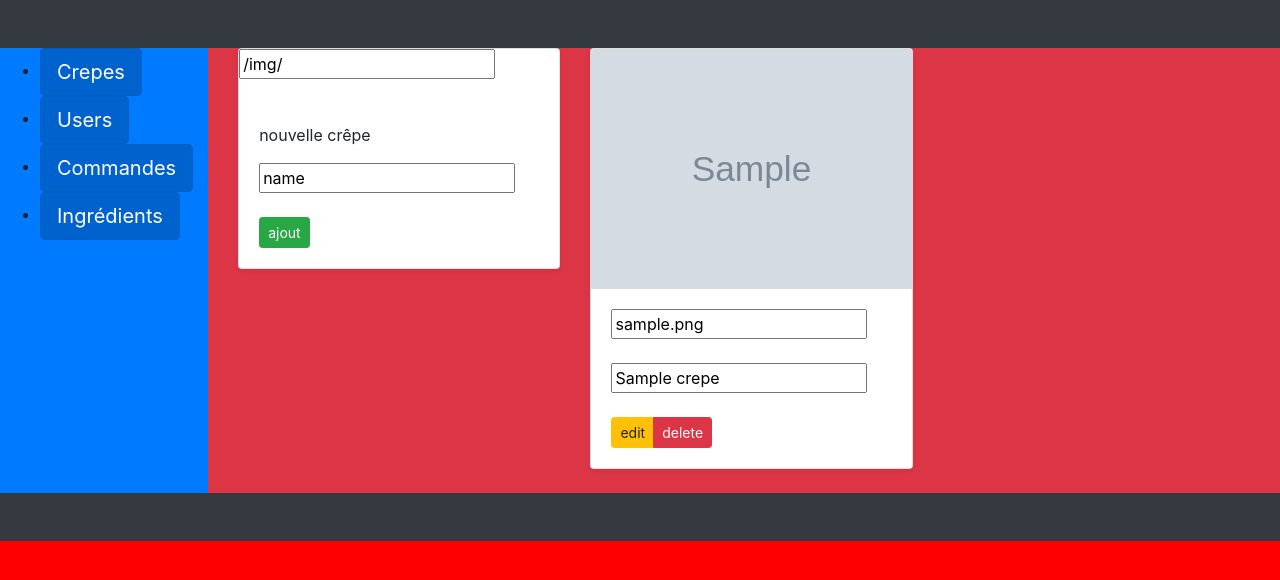
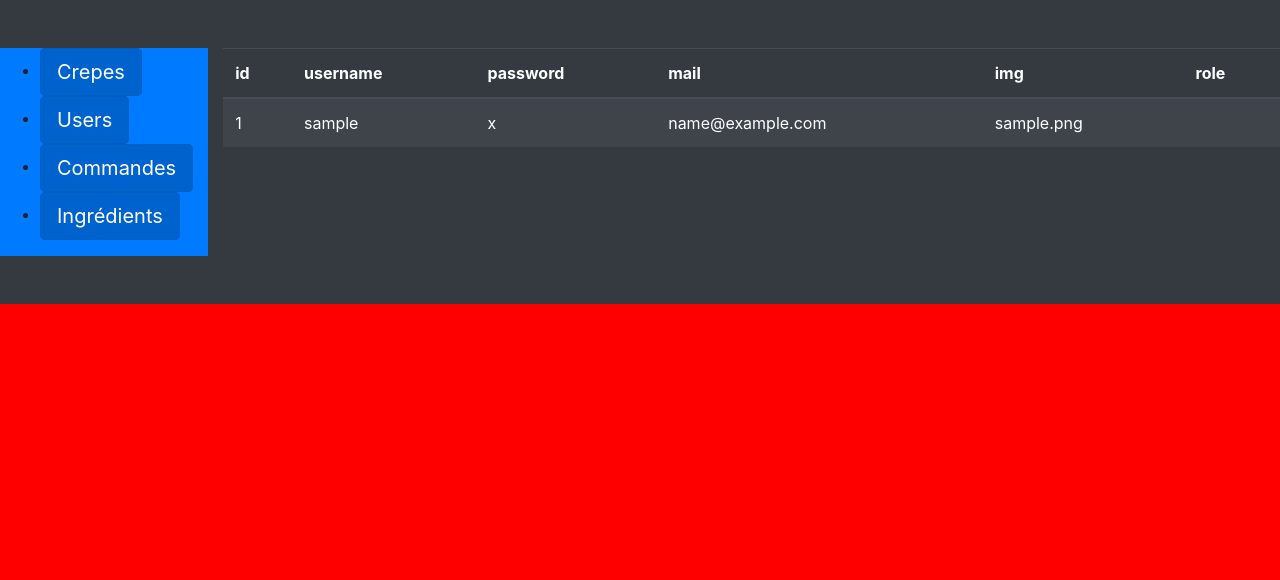
Before and after one commit to san-gi/creperie-php, a PHP site: page /admin/user in a window 1280 px wide. Shown: the part 56-636 px from the top of the page. Run offline with PHP 8.4, Linux system fonts and the light colour scheme; tables that the repository leaves empty or names only in its code hold one stand-in row (values such as "Sample post"); grey boxes marked "Sample" are stand-in pictures.

Commit message:
tableau utilisateur back office

```diff
--- a/src/Modéle/userManager.php
+++ b/src/Modéle/userManager.php
@@ -39,4 +39,19 @@
             return $result[0];
         }
     }
+
+    public function getAll()
+    {
+
+        $request = 'select * from user';
+        $query = $this->connexion->prepare($request);
+        $result = array();
+        if ($query->execute()) {
+            foreach ($query as $row) {
+                $result[] = new user($row);
+            }
+            return $result;
+        }
+
+    }
 }
--- a/src/controller/adminController.php
+++ b/src/controller/adminController.php
@@ -5,6 +5,7 @@
 use App\Modéle\CrepeManager;
 
 use App\Modéle\Crepe;
+use App\Modéle\userManager;
 
 class adminController
 {
@@ -13,6 +14,10 @@
     public $render;
     public $crepeManager;
     public $crepes;
+    public $userManager;
+    public $users;
+    public $commandesManager;
+    public $commandes;
     public $table;
     public $user;
 
@@ -23,10 +28,30 @@
         else
             $this->user = $this->renderer("../Src/Vue/userNoConnect.php");
         $this->title = "admin";
-        $this->crepeManager = new CrepeManager();
-        $this->crepeManager->setConnexion();
+
+
+
+        switch ($_SERVER["REQUEST_URI"]){
+            case "/admin/crepes":
+                $this->crepeManager = new CrepeManager();
+                $this->crepeManager->setConnexion();
+                $this->crepes = $this->crepeManager->getAll();
+                $this->table = $this->renderer("../Src/Vue/admin/crepes.php");
+                break;
+            case "/admin/user":
+                $this->userManager = new userManager();
+                $this->userManager->setConnexion();
+                $this->users = $this->userManager->getAll();
+                $this->table = $this->renderer("../Src/Vue/admin/users.php");
+                break;
+            case "/admin/commandes":
+                $this->table = $this->renderer("../Src/Vue/404.php");
+                break;
+            case "/admin/ingrédients":
+                $this->table = $this->renderer("../Src/Vue/404.php");
+                break;
+        }
         if ($code == 1 && isset($_POST["submit"])) {
-
             if ($_POST["submit"] == "post") {
                 $a = new Crepe(["name" => $_POST["name"],
                     "type" => "1",
@@ -43,8 +68,8 @@
                 $this->crepeManager->delete($a);
             }
         }
-        $this->crepes = $this->crepeManager->getAll();
-        $this->table = $this->renderer("../Src/Vue/admin/crepes.php");
+
+
         $this->content = $this->renderer("../Src/Vue/admin/menu.php");
         $this->render = $this->renderer("../Src/Vue/template.php");
     }
--- a/src/vue/admin/menu.php
+++ b/src/vue/admin/menu.php
@@ -1,10 +1,10 @@
 <div class="album py-5 bg-dark">
 
 
-        <div class="row bg-danger">
+        <div class="row ">
             <div class="col-md-auto bg-primary">
                 <ul>
-                    <li><a href="/admin" class="btn btn-primary btn-lg active" role="button" aria-pressed="true">Crepes</a></br></li>
+                    <li><a href="/admin/crepes" class="btn btn-primary btn-lg active" role="button" aria-pressed="true">Crepes</a></br></li>
                     <li><a href="/admin/user" class="btn btn-primary btn-lg active" role="button" aria-pressed="true">Users</a></br></li>
                     <li><a href="/admin/commandes" class="btn btn-primary btn-lg active" role="button" aria-pressed="true">Commandes</a></br></li>
                     <li> <a href="/admin/ingrédients" class="btn btn-primary btn-lg active" role="button" aria-pressed="true">Ingrédients</a></li>
--- a/src/vue/admin/users.php
+++ b/src/vue/admin/users.php
@@ -0,0 +1,24 @@
+<table class="table table-dark table-striped">
+    <thead>
+    <tr>
+        <th scope="col">id</th>
+        <th scope="col">username</th>
+        <th scope="col">password</th>
+        <th scope="col">mail</th>
+        <th scope="col">img</th>
+        <th scope="col">role</th>
+    </tr>
+    </thead>
+    <tbody>
+    <?php foreach ($this->users as $u) : ?>
+        <tr>
+            <td><?= $u->getId() ?></td>
+            <td><?= $u->getUsername() ?></td>
+            <td><?= $u->getPassword() ?></td>
+            <td><?= $u->getMail() ?></td>
+            <td><?= $u->getImg() ?></td>
+            <td><?= $u->getRole() ?></td>
+        </tr>
+    <?php endforeach ?>
+    </tbody>
+</table>
--- a/src/vue/template.php
+++ b/src/vue/template.php
@@ -24,7 +24,7 @@
                 <a class="nav-link" href="/menu">Menu</a>
             </li>
             <li class="nav-item">
-                <a class="nav-link" href="/admin">Admin</a>
+                <a class="nav-link" href="/admin/crepes">Admin</a>
             </li>
         </ul>
     </div>
```
